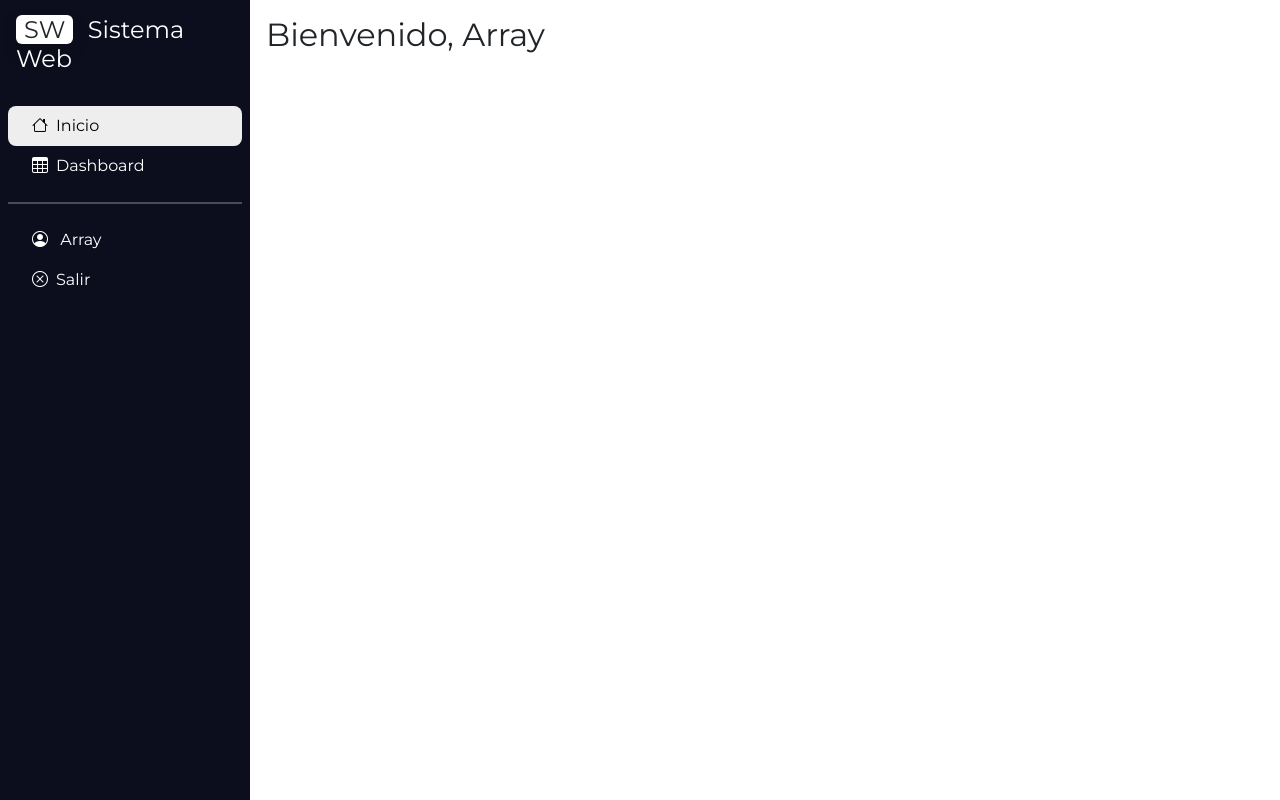
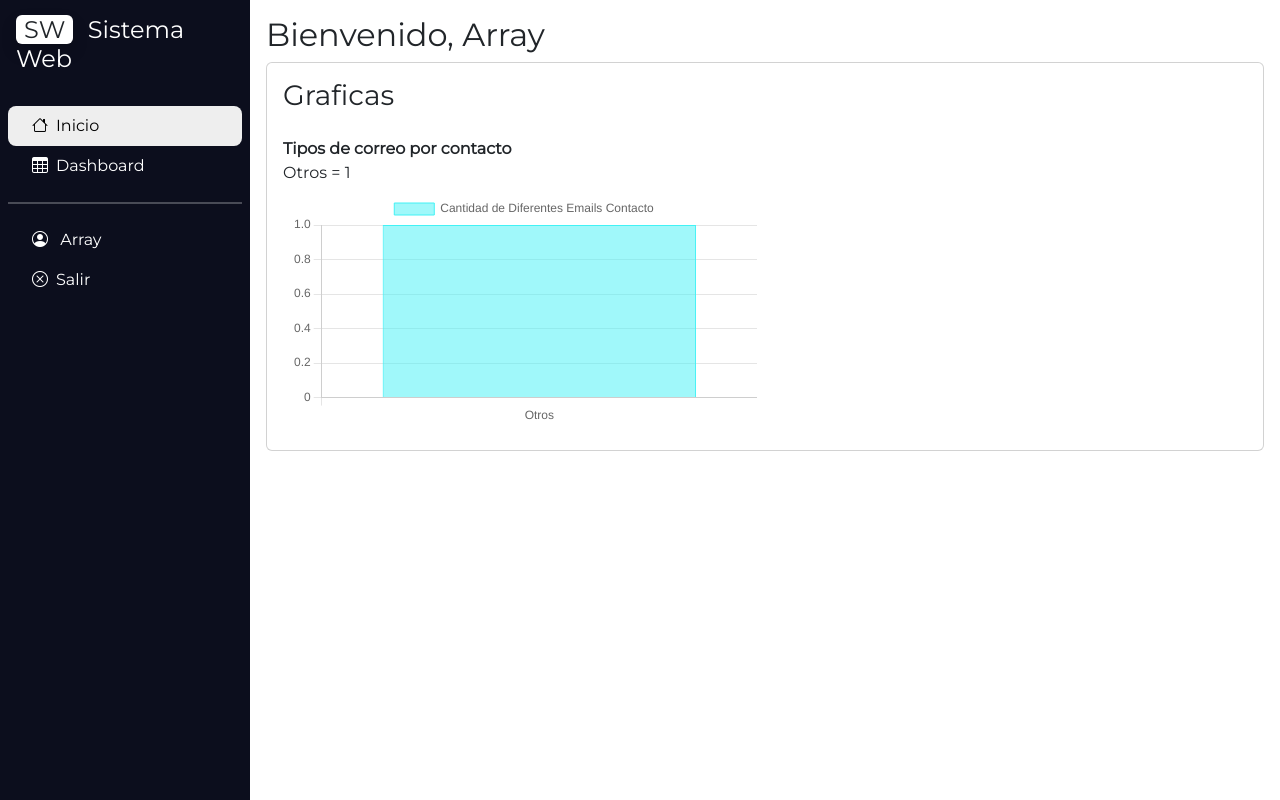
Before and after one commit to Dabrox02/sistema-web-parcial, a PHP site: page /views/inicio.php in a window 1280 px wide. Run offline with PHP 8.4, Linux system fonts and the light colour scheme; the visitor is signed in with stand-in values (Sample User, id 1); tables that the repository leaves empty hold one stand-in row (values such as "Sample post"); some libraries are stand-ins or nearby versions.

Commit message:
Se crea grafica con ChartJS

```diff
--- a/controllers/contacto/crear.php
+++ b/controllers/contacto/crear.php
@@ -1,6 +1,5 @@
 <?php
 session_start();
-
 require '../../models/Contacto.php';
 
 $Contacto = new Contacto();
--- /dev/null
+++ b/controllers/contacto/obtenere.php
@@ -0,0 +1,6 @@
+<?php
+session_start();
+require '../../models/Contacto.php';
+
+$Contacto = new Contacto();
+echo json_encode($Contacto->obtenerEstadisticas($_SESSION['id_usuario']));
--- a/global.css
+++ b/global.css
@@ -40,3 +40,7 @@ hr.h-color {
 .sidebar a {
 	color: #fff;
 }
+
+.contenedor-grafica {
+	width: 50%;
+}
--- a/models/Contacto.php
+++ b/models/Contacto.php
@@ -3,7 +3,6 @@ require 'Conexion.php';
 
 class Contacto extends Conexion
 {
-
 	public function mostrarContactos($idUsuario)
 	{
 		$contactos = array();
@@ -65,4 +64,31 @@ class Contacto extends Conexion
 
 		return $query->execute();
 	}
+
+	public function obtenerEstadisticas($idUsuario)
+	{
+		$contactos = array();
+		$conexion = new Conexion();
+		$sql = "SELECT
+						CASE
+								WHEN email_contacto LIKE '%@gmail%' THEN '@gmail'
+								WHEN email_contacto LIKE '%@hotmail%' THEN '@hotmail'
+								WHEN email_contacto LIKE '%@yahoo%' THEN '@yahoo'
+								ELSE 'Otros'
+						END AS dominio,
+							COUNT(*) AS cantidad
+						FROM
+							contacto
+						WHERE
+							id_user = ?
+						GROUP BY dominio";
+		$query = $conexion->prepare($sql);
+		$query->bindParam(1, $idUsuario, PDO::PARAM_STR);
+		$query->execute();
+
+		while ($res = $query->fetch(PDO::FETCH_ASSOC)) {
+			$contactos[] = $res;
+		}
+		return $contactos;
+	}
 }
--- /dev/null
+++ b/public/js/grafica.js
@@ -0,0 +1,49 @@
+export default function graficaInicio() {
+  axios
+    .get("../controllers/contacto/obtenere.php")
+    .then(function (response) {
+      const datos = response.data;
+      crearGrafica(datos);
+    })
+    .catch(function (error) {
+      console.log("Error al obtener los datos:", error);
+    });
+}
+
+function crearGrafica(datos) {
+  let arreglo = Object.values(datos);
+  let dominios = arreglo.map((objeto) => objeto["dominio"]);
+  let cantidades = arreglo.map((objeto) => objeto["cantidad"]);
+
+  // Crear un gráfico de barras con Chart.js
+  let ctx = document.getElementById("grafica").getContext("2d");
+  let grafica = new Chart(ctx, {
+    type: "bar",
+    data: {
+      labels: dominios,
+      datasets: [
+        {
+          label: "Cantidad de Diferentes Emails Contacto",
+          data: cantidades,
+          backgroundColor: [
+            "rgba(66, 242, 245, 0.5)",
+            "rgba(114, 242, 191, 0.5)",
+            "rgba(184, 148, 242, 0.5)",
+          ],
+          borderColor: [
+            "rgba(66, 242, 245, 1)",
+            "rgba(114, 242, 191, 1)",
+            "rgba(184, 148, 242, 1)",
+          ],
+          borderWidth: 1,
+        },
+      ],
+    },
+    options: {
+      options: {
+        responsive: false,
+        maintainAspectRatio: false,
+      },
+    },
+  });
+}
--- a/public/js/index.js
+++ b/public/js/index.js
@@ -1,4 +1,5 @@
 import validarLinkActivo from "./active-link.js";
+import graficaInicio from "./grafica.js";
 
 let ls = localStorage;
 let d = document;
@@ -8,4 +9,5 @@ ls.setItem("active-link", d.title);
 
 d.addEventListener("DOMContentLoaded", (e) => {
   validarLinkActivo();
+  graficaInicio();
 });
--- a/views/inicio.php
+++ b/views/inicio.php
@@ -13,6 +13,9 @@ include("./partials/header-full.php");
 			?>
 		</span>
 	</h2>
+	<?php
+	include("./partials/graphic.php");
+	?>
 </div>
 
 <?php
--- a/views/partials/footer.php
+++ b/views/partials/footer.php
@@ -1,7 +1,7 @@
 <script src="https://cdnjs.cloudflare.com/ajax/libs/jquery/3.7.0/jquery.min.js" integrity="sha512-3gJwYpMe3QewGELv8k/BX9vcqhryRdzRMxVfq6ngyWXwo03GFEzjsUm8Q7RZcHPHksttq7/GFoxjCVUjkjvPdw==" crossorigin="anonymous" referrerpolicy="no-referrer"></script>
 <script src="//cdn.datatables.net/1.13.4/js/jquery.dataTables.min.js"></script>
 <script src="https://cdn.jsdelivr.net/npm/axios/dist/axios.min.js"></script>
+<script src="https://cdnjs.cloudflare.com/ajax/libs/Chart.js/4.1.1/chart.umd.js" type="module"></script>
 <script src="../public/js/index.js" type="module"></script>
 
-
 </html>
--- /dev/null
+++ b/views/partials/graphic.php
@@ -0,0 +1,31 @@
+<?php
+require_once '../models/Contacto.php';
+
+$Contacto = new Contacto();
+$contactos = $Contacto->obtenerEstadisticas($_SESSION['id_usuario']);
+?>
+
+<div class="card">
+	<h3 class="card-title p-3 pb-0">Graficas</h3>
+	<div class="card-body">
+		<b>Tipos de correo por contacto</b>
+		<?php
+		foreach ($contactos as $contacto) {
+		?>
+			<div class="resultado pt-0 mt-0">
+				<?php
+				echo $contacto['dominio'] . " = " . $contacto['cantidad'];
+				?>
+			</div>
+		<?php
+		}
+		?>
+		<div class="contenedor-grafica p-2">
+			<canvas id="grafica"></canvas>
+		</div>
+	</div>
+</div>
+
+<script>
+
+</script>
```
Also changed, not shown: .htaccess.
